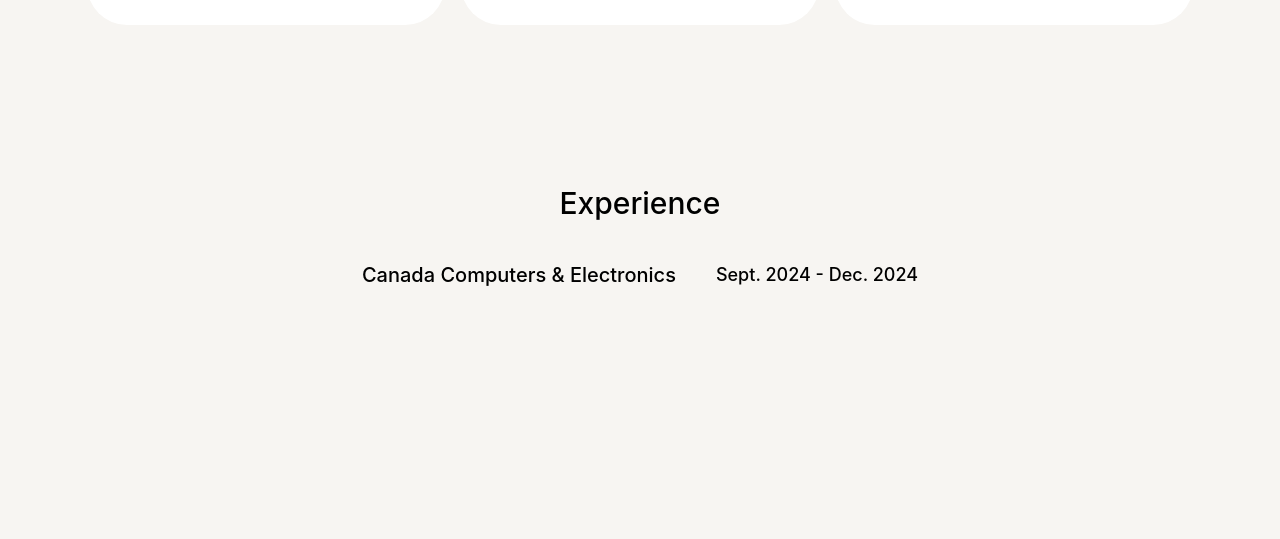
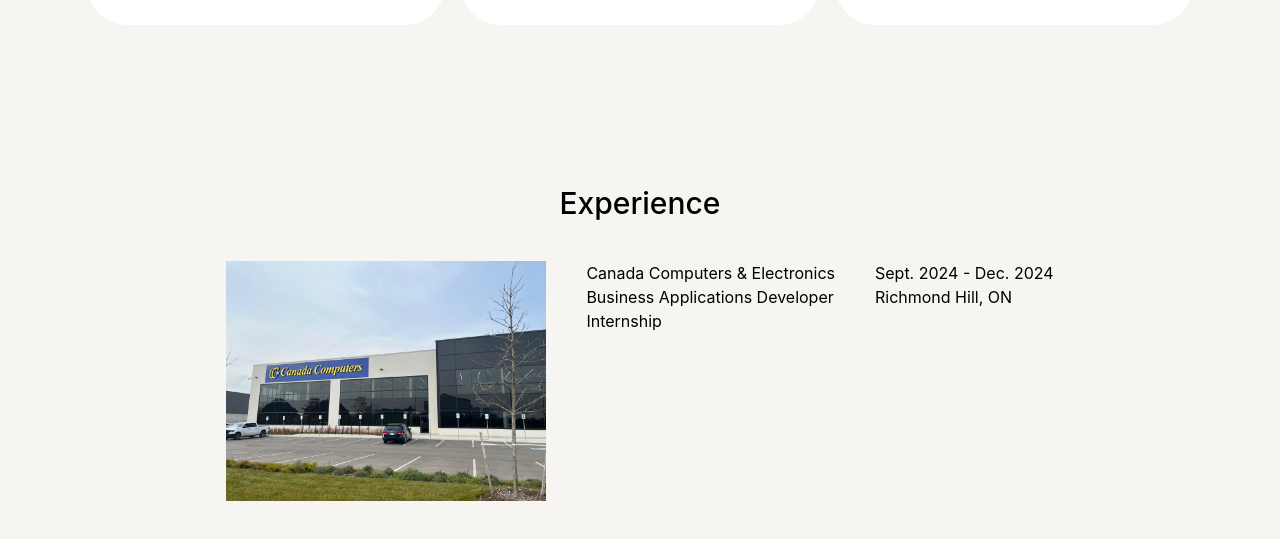
Before and after one commit to spencerhum04/portfolio, a React (Vite) app: page / in a window 1280 px wide. Shown: the part 1860-2399 px from the top of the page. Built offline with nearby package versions, Linux system fonts and the light colour scheme.

Commit message:
feat: experience info and design

```diff
--- a/src/routes/landing/sections/experience.tsx
+++ b/src/routes/landing/sections/experience.tsx
@@ -1,10 +1,28 @@
+import canadaComputers from "../../../assets/canada-computers.png";
+
+const companies = [
+    { image: canadaComputers, name: "Canada Computers & Electronics", role: "Business Applications Developer", type: "Internship", date: "Sept. 2024 - Dec. 2024", location: "Richmond Hill, ON"  },
+]
+
 export default function Experience() {
     return (
         <div className="flex flex-col items-center gap-y-10 py-20 h-[1000px] overflow-hidden">
             <div className="text-3xl font-medium text-center">Experience</div>
-            <div className="flex flex-row gap-x-10">
-                <div className="text-xl font-medium">Canada Computers & Electronics</div>
-                <div className="text-lg font-medium">Sept. 2024 - Dec. 2024</div>
+                <div className="flex flex-col">
+                {companies.map((company) => (
+                    <div className="flex flex-row gap-x-10">
+                        <img src={canadaComputers} className="h-60" />
+                        <div className="flex flex-col">
+                            <div>{company.name}</div>
+                            <div>{company.role}</div>
+                            <div>{company.type}</div>
+                        </div>
+                        <div className="flex flex-col">
+                            <div>{company.date}</div>
+                            <div>{company.location}</div>
+                        </div>
+                    </div>
+                ))}
             </div>
         </div>
     )
```
Also changed, not shown: src/assets/canada-computers.png (added).
